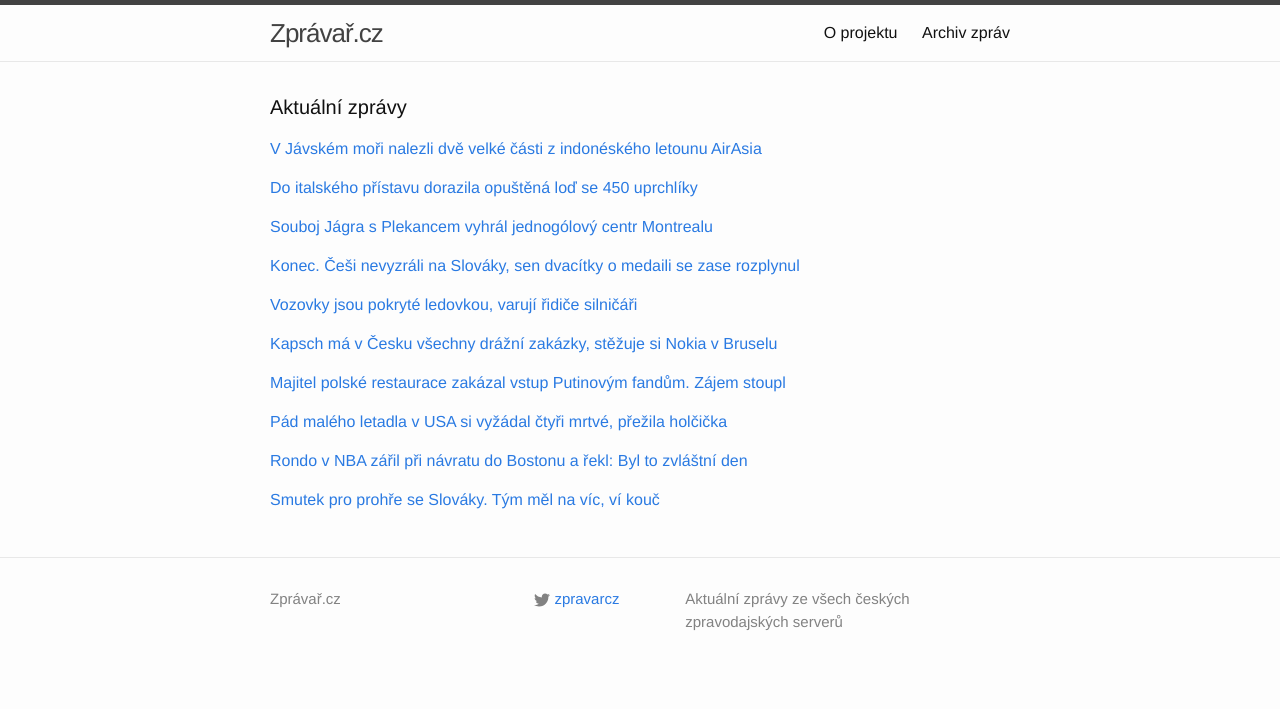
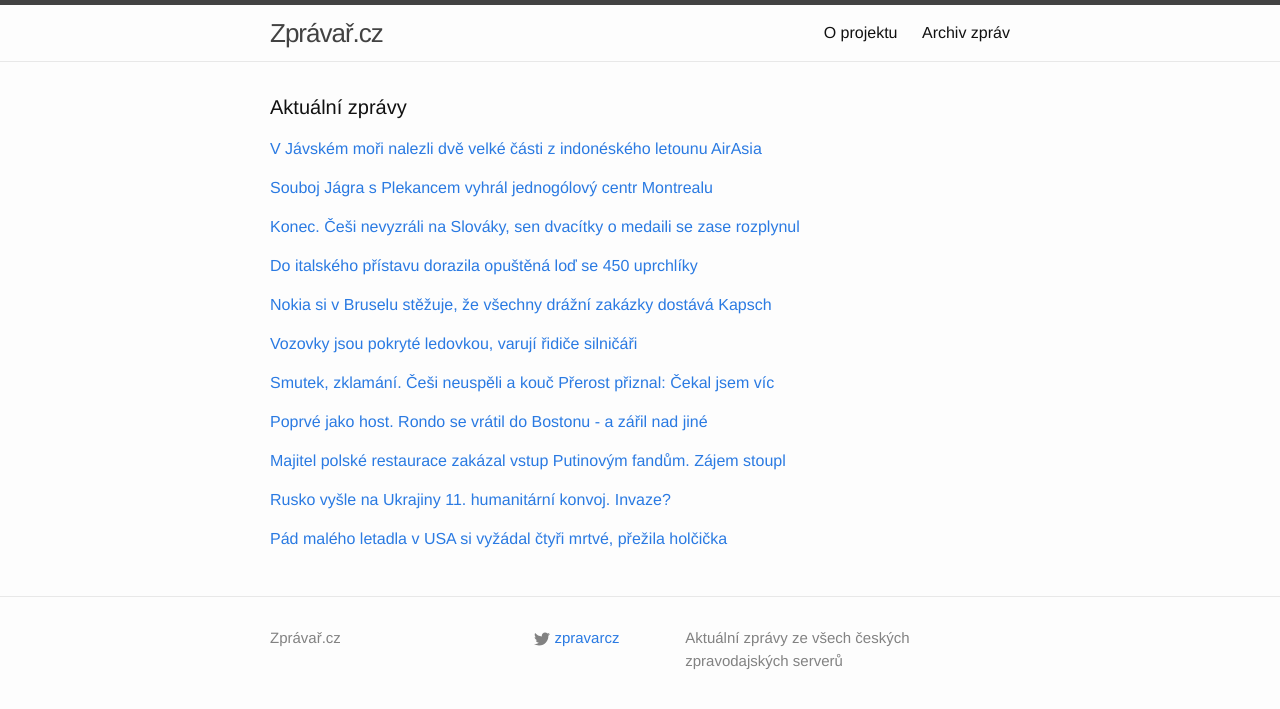
Before and after one commit to adliska/zpravar, a Jekyll site: the page built from index.html, in a window 1280 px wide. Shown: the top 709 px of the page. Built offline with Jekyll 4.4.1, drawn with Linux system fonts in a browser that asks for light colours.

Commit message:
zpravar news update

```diff
--- a/index.html
+++ b/index.html
@@ -22,8 +22,28 @@ layout: default
 <li><a href=http://zpravy.aktualne.cz/zahranici/v-mori-se-nasly-casti-zriceneho-letounu-vytahli-na-30-obeti/r~5163aeb6930d11e49f60002590604f2e/>V moři se našly části zříceného letounu, vytáhli na 30 obětí - zpravy.aktualne.cz</a></li>
 <li><a href=http://www.rozhlas.cz/_zprava/patraci-tymy-zrejme-nasly-dve-casti-indoneskeho-letounu-airasia--1439057>Pátrací týmy zřejmě našly dvě části indonéského letounu AirAsia - www.rozhlas.cz</a></li>
 </ul>
-</div><p><a href="javascript:;" onclick="toggle_visibility('zpravy1')">Do italského přístavu dorazila opuštěná loď se 450 uprchlíky</a></p>
+</div><p><a href="javascript:;" onclick="toggle_visibility('zpravy1')">Souboj Jágra s Plekancem vyhrál jednogólový centr Montrealu</a></p>
 <div id="zpravy1" style="display:none">
+<ul>
+<li><a href=http://www.tyden.cz/rubriky/sport/hokej/nhl/souboj-jagra-s-plekancem-vyhral-jednogolovy-centr-montrealu_328970.html>Souboj Jágra s Plekancem vyhrál jednogólový centr Montrealu - www.tyden.cz</a></li>
+<li><a href=http://www.rozhlas.cz/_zprava/hokejista-tomas-plekanec-pecetil-vyhru-montrealu-nad-new-jersey--1439060>Hokejista Tomáš Plekanec pečetil výhru Montrealu nad New Jersey - www.rozhlas.cz</a></li>
+<li><a href=http://www.sportovninoviny.cz/zpravy/plekancuv-gol-sebral-new-jersey-nadeji-na-bodovy-zisk/1164488>Plekancův gól sebral New Jersey naději na bodový zisk - www.sportovninoviny.cz</a></li>
+<li><a href=http://www.denik.cz/hokej/plekancuv-gol-sebral-new-jersey-nadeji-na-bodovy-zisk-20150103.html>Plekancův gól sebral New Jersey naději na bodový zisk - www.denik.cz</a></li>
+<li><a href=http://sport.aktualne.cz/jagr-a-spol-zase-ostrouhali-dorazil-je-plekancuv-gol/r~9ddaf7f0931111e4b6d20025900fea04/>Jágr a spol. zase ostrouhali, dorazil je Plekancův gól - sport.aktualne.cz</a></li>
+<li><a href=http://hokej.idnes.cz/plekanec-pojistil-vyhru-montrealu-dtw-/nhl.aspx?c=A150103_071623_nhl_Mkr>Plekanec pojistil výhru Montrealu v New Jersey, Jágr jednou asistoval - hokej.idnes.cz</a></li>
+</ul>
+</div><p><a href="javascript:;" onclick="toggle_visibility('zpravy2')">Konec. Češi nevyzráli na Slováky, sen dvacítky o medaili se zase rozplynul</a></p>
+<div id="zpravy2" style="display:none">
+<ul>
+<li><a href=http://www.denik.cz/hokej/konec-cesi-nevyzrali-na-slovaky-sen-dvacitky-o-medaili-se-zase-rozplynul-2015010.html>Konec. Češi nevyzráli na Slováky, sen dvacítky o medaili se zase rozplynul - www.denik.cz</a></li>
+<li><a href=http://sport.lidovky.cz/ceska-dvacitka-na-ms-konci-podlehla-ve-ctvrtfinale-sr-0-3-p1b-/hokej.aspx?c=A150103_034152_ln-sport-hokej_oka>Opět bez medaile. Hokejoví junioři prohráli na MS 0:3 se Slováky  - sport.lidovky.cz</a></li>
+<li><a href=http://www.tyden.cz/rubriky/sport/hokej/reprezentace/medaile-nebude-cesti-mladici-nestacili-na-slovaky_328965.html>Medaile nebude! Čeští mladíci nestačili na Slováky - www.tyden.cz</a></li>
+<li><a href=http://www.tyden.cz/rubriky/sport/hokej/reprezentace/cesti-mladici-konci-ve-ctvrtfinale-nestacili-na-slovaky_328965.html>Čeští mladíci končí! Ve čtvrtfinále nestačili na Slováky - www.tyden.cz</a></li>
+<li><a href=http://www.rozhlas.cz/_zprava/ceska-hokejova-dvacitka-na-ms-konci-ve-ctvrtfinale-podlehla-slovensku-03--1439043>Česká hokejová dvacítka na MS končí, ve čtvrtfinále podlehla Slovensku 0:3 - www.rozhlas.cz</a></li>
+<li><a href=http://www.sportovninoviny.cz/zpravy/dvacitka-na-ms-konci-podlehla-ve-ctvrtfinale-slovensku/1164243>Dvacítka na MS končí, podlehla ve čtvrtfinále Slovensku - www.sportovninoviny.cz</a></li>
+</ul>
+</div><p><a href="javascript:;" onclick="toggle_visibility('zpravy3')">Do italského přístavu dorazila opuštěná loď se 450 uprchlíky</a></p>
+<div id="zpravy3" style="display:none">
 <ul>
 <li><a href=http://echo24.cz/a/i9hMF>Do italského přístavu dorazila opuštěná loď se 450 uprchlíky - echo24.cz</a></li>
 <li><a href=http://www.novinky.cz/zahranicni/evropa/357722-italove-zachranili-dalsi-lod-duchu.html>Italové zachránili další „loď duchů“ - www.novinky.cz</a></li>
@@ -32,28 +52,17 @@ layout: default
 <li><a href=http://zpravy.idnes.cz/do-italskeho-pristavu-dorazila-opustena-lod-se-450-uprchliky-pq3-/zahranicni.aspx?c=A150103_072156_zahranicni_zt>Do italského přístavu dorazila opuštěná loď se 450 uprchlíky - zpravy.idnes.cz</a></li>
 <li><a href=http://www.ceskatelevize.cz/ct24/svet/296991-lod-duchu-dorazila-do-pristavu-na-palube-jsou-stovky-bezencu/>"Loď duchů" dorazila do přístavu, na palubě jsou stovky běženců - www.ceskatelevize.cz</a></li>
 </ul>
-</div><p><a href="javascript:;" onclick="toggle_visibility('zpravy2')">Souboj Jágra s Plekancem vyhrál jednogólový centr Montrealu</a></p>
-<div id="zpravy2" style="display:none">
+</div><p><a href="javascript:;" onclick="toggle_visibility('zpravy4')">Nokia si v Bruselu stěžuje, že všechny drážní zakázky dostává Kapsch</a></p>
+<div id="zpravy4" style="display:none">
 <ul>
-<li><a href=http://www.tyden.cz/rubriky/sport/hokej/nhl/souboj-jagra-s-plekancem-vyhral-jednogolovy-centr-montrealu_328970.html>Souboj Jágra s Plekancem vyhrál jednogólový centr Montrealu - www.tyden.cz</a></li>
-<li><a href=http://www.rozhlas.cz/_zprava/hokejista-tomas-plekanec-pecetil-vyhru-montrealu-nad-new-jersey--1439060>Hokejista Tomáš Plekanec pečetil výhru Montrealu nad New Jersey - www.rozhlas.cz</a></li>
-<li><a href=http://www.sportovninoviny.cz/zpravy/plekancuv-gol-sebral-new-jersey-nadeji-na-bodovy-zisk/1164488>Plekancův gól sebral New Jersey naději na bodový zisk - www.sportovninoviny.cz</a></li>
-<li><a href=http://www.denik.cz/hokej/plekancuv-gol-sebral-new-jersey-nadeji-na-bodovy-zisk-20150103.html>Plekancův gól sebral New Jersey naději na bodový zisk - www.denik.cz</a></li>
-<li><a href=http://sport.aktualne.cz/jagr-a-spol-zase-ostrouhali-dorazil-je-plekancuv-gol/r~9ddaf7f0931111e4b6d20025900fea04/>Jágr a spol. zase ostrouhali, dorazil je Plekancův gól - sport.aktualne.cz</a></li>
-<li><a href=http://hokej.idnes.cz/plekanec-pojistil-vyhru-montrealu-dtw-/nhl.aspx?c=A150103_071623_nhl_Mkr>Plekanec pojistil výhru Montrealu v New Jersey, Jágr jednou asistoval - hokej.idnes.cz</a></li>
+<li><a href=http://ekonomika.idnes.cz/stiznosti-nokia-na-to-ze-szdc-uprednostnuje-kapsch-fx5-/eko-doprava.aspx?c=A150103_2127969_eko-doprava_wlk>Nokia si v Bruselu stěžuje, že všechny drážní zakázky dostává Kapsch - ekonomika.idnes.cz</a></li>
+<li><a href=http://zpravy.e15.cz/byznys/doprava-a-logistika/kapsch-ma-v-cesku-vsechny-drazni-zakazky-stezuje-si-nokia-v-bruselu-1149639>Kapsch má v Česku všechny drážní zakázky, stěžuje si Nokia v Bruselu - zpravy.e15.cz</a></li>
+<li><a href=http://zpravy.e15.cz/byznys/doprava-a-logistika/vsechny-drazni-zakazky-v-cesku-ma-kapsch-stezuje-si-nokia-u-ek-1149639>Všechny drážní zakázky v Česku má Kapsch, stěžuje si Nokia u EK - zpravy.e15.cz</a></li>
+<li><a href=http://zpravy.aktualne.cz/domaci/nokia-si-v-bruselu-stezuje-ze-zakazky-v-cesku-vyhral-kapsch/r~7787cb34931411e4b98c002590604f2e/>Nokia si v Bruselu stěžuje, že zakázky v Česku vyhrál Kapsch - zpravy.aktualne.cz</a></li>
+<li><a href=http://www.financninoviny.cz/zpravodajstvi/zpravy/nokia-si-u-ek-stezuje-ze-vsechny-drazni-zakazky-ma-kapsch/1164481>Nokia si u EK stěžuje, že všechny drážní zakázky má Kapsch - www.financninoviny.cz</a></li>
 </ul>
-</div><p><a href="javascript:;" onclick="toggle_visibility('zpravy3')">Konec. Češi nevyzráli na Slováky, sen dvacítky o medaili se zase rozplynul</a></p>
-<div id="zpravy3" style="display:none">
-<ul>
-<li><a href=http://www.denik.cz/hokej/konec-cesi-nevyzrali-na-slovaky-sen-dvacitky-o-medaili-se-zase-rozplynul-2015010.html>Konec. Češi nevyzráli na Slováky, sen dvacítky o medaili se zase rozplynul - www.denik.cz</a></li>
-<li><a href=http://sport.lidovky.cz/ceska-dvacitka-na-ms-konci-podlehla-ve-ctvrtfinale-sr-0-3-p1b-/hokej.aspx?c=A150103_034152_ln-sport-hokej_oka>Opět bez medaile. Hokejoví junioři prohráli na MS 0:3 se Slováky  - sport.lidovky.cz</a></li>
-<li><a href=http://www.tyden.cz/rubriky/sport/hokej/reprezentace/medaile-nebude-cesti-mladici-nestacili-na-slovaky_328965.html>Medaile nebude! Čeští mladíci nestačili na Slováky - www.tyden.cz</a></li>
-<li><a href=http://www.tyden.cz/rubriky/sport/hokej/reprezentace/cesti-mladici-konci-ve-ctvrtfinale-nestacili-na-slovaky_328965.html>Čeští mladíci končí! Ve čtvrtfinále nestačili na Slováky - www.tyden.cz</a></li>
-<li><a href=http://www.rozhlas.cz/_zprava/ceska-hokejova-dvacitka-na-ms-konci-ve-ctvrtfinale-podlehla-slovensku-03--1439043>Česká hokejová dvacítka na MS končí, ve čtvrtfinále podlehla Slovensku 0:3 - www.rozhlas.cz</a></li>
-<li><a href=http://www.sportovninoviny.cz/zpravy/dvacitka-na-ms-konci-podlehla-ve-ctvrtfinale-slovensku/1164243>Dvacítka na MS končí, podlehla ve čtvrtfinále Slovensku - www.sportovninoviny.cz</a></li>
-</ul>
-</div><p><a href="javascript:;" onclick="toggle_visibility('zpravy4')">Vozovky jsou pokryté ledovkou, varují řidiče silničáři</a></p>
-<div id="zpravy4" style="display:none">
+</div><p><a href="javascript:;" onclick="toggle_visibility('zpravy5')">Vozovky jsou pokryté ledovkou, varují řidiče silničáři</a></p>
+<div id="zpravy5" style="display:none">
 <ul>
 <li><a href=http://zpravy.aktualne.cz/domaci/silnicari-varuji-na-severu-cech-pred-ledovkou/r~cbc83828931e11e498be002590604f2e/>Vozovky jsou pokryté ledovkou, varují řidiče silničáři - zpravy.aktualne.cz</a></li>
 <li><a href=http://zpravy.idnes.cz/silnice-jsou-misty-namrzle-dd9-/domaci.aspx?c=A150103_082441_domaci_zt>Silnice v Česku přes noc namrzaly. Místy leží zledovatělý sníh - zpravy.idnes.cz</a></li>
@@ -61,41 +70,42 @@ layout: default
 <li><a href=http://www.ceskenoviny.cz/zpravy/zpravy/na-silnicich-v-noci-misty-snezilo-jinde-silnice-namrzaly/1164492>Na silnicích v noci místy sněžilo, jinde silnice namrzaly - www.ceskenoviny.cz</a></li>
 <li><a href=http://www.denik.cz/z_domova/nektere-silnice-mohou-namrzat-silnicari-doporucuji-opatrnost-20150103.html>Některé silnice mohou namrzat. Silničáři doporučují opatrnost - www.denik.cz</a></li>
 </ul>
-</div><p><a href="javascript:;" onclick="toggle_visibility('zpravy5')">Kapsch má v Česku všechny drážní zakázky, stěžuje si Nokia v Bruselu</a></p>
-<div id="zpravy5" style="display:none">
+</div><p><a href="javascript:;" onclick="toggle_visibility('zpravy6')">Smutek, zklamání. Češi neuspěli a kouč Přerost přiznal: Čekal jsem víc</a></p>
+<div id="zpravy6" style="display:none">
 <ul>
-<li><a href=http://zpravy.e15.cz/byznys/doprava-a-logistika/kapsch-ma-v-cesku-vsechny-drazni-zakazky-stezuje-si-nokia-v-bruselu-1149639>Kapsch má v Česku všechny drážní zakázky, stěžuje si Nokia v Bruselu - zpravy.e15.cz</a></li>
-<li><a href=http://zpravy.e15.cz/byznys/doprava-a-logistika/vsechny-drazni-zakazky-v-cesku-ma-kapsch-stezuje-si-nokia-u-ek-1149639>Všechny drážní zakázky v Česku má Kapsch, stěžuje si Nokia u EK - zpravy.e15.cz</a></li>
-<li><a href=http://zpravy.aktualne.cz/domaci/nokia-si-v-bruselu-stezuje-ze-zakazky-v-cesku-vyhral-kapsch/r~7787cb34931411e4b98c002590604f2e/>Nokia si v Bruselu stěžuje, že zakázky v Česku vyhrál Kapsch - zpravy.aktualne.cz</a></li>
-<li><a href=http://www.financninoviny.cz/zpravodajstvi/zpravy/nokia-si-u-ek-stezuje-ze-vsechny-drazni-zakazky-ma-kapsch/1164481>Nokia si u EK stěžuje, že všechny drážní zakázky má Kapsch - www.financninoviny.cz</a></li>
+<li><a href=http://www.denik.cz/hokej/smutek-zklamani-cesi-neuspeli-a-kouc-prerost-priznal-cekal-jsem-vic-20150103.html>Smutek, zklamání. Češi neuspěli a kouč Přerost přiznal: Čekal jsem víc - www.denik.cz</a></li>
+<li><a href=http://www.tyden.cz/rubriky/sport/hokej/reprezentace/smutek-pro-prohre-se-slovaky-tym-mel-na-vic-vi-kouc_328971.html>Smutek pro prohře se Slováky. Tým měl na víc, ví kouč - www.tyden.cz</a></li>
+<li><a href=http://www.sportovninoviny.cz/zpravy/bez-golu-muzeme-tezko-neceho-dosahnout-smutni-hokejova-dvacitka/1164504>Bez gólu můžeme těžko něčeho dosáhnout, smutní hokejová dvacítka - www.sportovninoviny.cz</a></li>
+<li><a href=http://sport.aktualne.cz/zklamani-neuspech-prohra-se-slovaky-nebyla-smula-vi-hraci/r~b7a2872e931c11e490f70025900fea04/>Zklamání, neúspěch. Prohra se Slováky nebyla smůla, ví hráči - sport.aktualne.cz</a></li>
 </ul>
-</div><p><a href="javascript:;" onclick="toggle_visibility('zpravy6')">Majitel polské restaurace zakázal vstup Putinovým fandům. Zájem stoupl</a></p>
-<div id="zpravy6" style="display:none">
+</div><p><a href="javascript:;" onclick="toggle_visibility('zpravy7')">Poprvé jako host. Rondo se vrátil do Bostonu - a zářil nad jiné</a></p>
+<div id="zpravy7" style="display:none">
+<ul>
+<li><a href=http://sport.idnes.cz/nba-basketbal-denni-souhrn-dc7-/basket.aspx?c=A150103_101452_sport-basket_ten>Poprvé jako host. Rondo se vrátil do Bostonu - a zářil nad jiné - sport.idnes.cz</a></li>
+<li><a href=http://www.denik.cz/ostatni_sport/rondo-v-nba-zaril-pri-navratu-do-bostonu-a-rekl-byl-to-zvlastni-den-20150103.html>Rondo v NBA zářil při návratu do Bostonu a řekl: Byl to zvláštní den - www.denik.cz</a></li>
+<li><a href=http://sport.aktualne.cz/nba/r~5fdb90ee931711e49e4b0025900fea04/>Rondo v NBA zářil při návratu do Bostonu - sport.aktualne.cz</a></li>
+<li><a href=http://www.sportovninoviny.cz/zpravy/rondo-v-nba-zaril-pri-navratu-do-bostonu/1164529>Rondo v NBA zářil při návratu do Bostonu - www.sportovninoviny.cz</a></li>
+</ul>
+</div><p><a href="javascript:;" onclick="toggle_visibility('zpravy8')">Majitel polské restaurace zakázal vstup Putinovým fandům. Zájem stoupl</a></p>
+<div id="zpravy8" style="display:none">
 <ul>
 <li><a href=http://zahranicni.ihned.cz/evropa-slovensko/c1-63327560-majitel-polske-restaurace-zakazal-vstup-putinovym-fandum-zajem-stoupl>Majitel polské restaurace zakázal vstup Putinovým fandům. Zájem stoupl - zahranicni.ihned.cz</a></li>
 <li><a href=http://echo24.cz/a/wGHFb>Putinovcům nenaléváme, nařídil majitel restaurace. A uspěl - echo24.cz</a></li>
 <li><a href=http://www.tyden.cz/rubriky/zahranici/evropa/restaurace-zakazala-vstup-putinovym-fandum-zajem-stoupl_328967.html>Restaurace zakázala vstup Putinovým fandům. Zájem stoupl - www.tyden.cz</a></li>
 <li><a href=http://zpravy.aktualne.cz/zahranici/majitel-restaurace-zakazal-vstup-fandum-putina-zajem-stoupl/r~a1f250fe931111e4aff10025900fea04/>Majitel restaurace zakázal vstup fandům Putina. Zájem stoupl - zpravy.aktualne.cz</a></li>
 </ul>
-</div><p><a href="javascript:;" onclick="toggle_visibility('zpravy7')">Pád malého letadla v USA si vyžádal čtyři mrtvé, přežila holčička</a></p>
-<div id="zpravy7" style="display:none">
+</div><p><a href="javascript:;" onclick="toggle_visibility('zpravy9')">Rusko vyšle na Ukrajiny 11. humanitární konvoj. Invaze?</a></p>
+<div id="zpravy9" style="display:none">
+<ul>
+<li><a href=http://www.tyden.cz/rubriky/zahranici/rusko-a-okoli/rusko-vysle-na-ukrajiny-11-humanitarni-konvoj-invaze_328981.html>Rusko vyšle na Ukrajiny 11. humanitární konvoj. Invaze? - www.tyden.cz</a></li>
+<li><a href=http://zpravy.aktualne.cz/zahranici/zive-sobota-3-ledna-ukrajina-rusko-separatiste/r~8b53ffd48a7711e49e4b0025900fea04/>Živě: Rusko vyšle Ukrajinu další humanitární konvoj - zpravy.aktualne.cz</a></li>
+<li><a href=http://www.ceskenoviny.cz/zpravy/zpravy/rusko-vysle-na-vychod-ukrajiny-jiz-jedenacty-humanitarni-konvoj/1164527>Rusko vyšle na východ Ukrajiny již jedenáctý humanitární konvoj - www.ceskenoviny.cz</a></li>
+</ul>
+</div><p><a href="javascript:;" onclick="toggle_visibility('zpravy10')">Pád malého letadla v USA si vyžádal čtyři mrtvé, přežila holčička</a></p>
+<div id="zpravy10" style="display:none">
 <ul>
 <li><a href=http://www.ceskenoviny.cz/zpravy/zpravy/pad-maleho-letadla-v-usa-si-vyzadal-ctyri-mrtve-prezila-holcicka/1164485>Pád malého letadla v USA si vyžádal čtyři mrtvé, přežila holčička - www.ceskenoviny.cz</a></li>
 <li><a href=http://zpravy.aktualne.cz/zahranici/pad-letadla-si-vyzadal-ctyri-mrtve-sedmileta-divka-prezila/r~7e9b352c931511e4b98c002590604f2e/>Pád letadla si vyžadal čtyři mrtvé, sedmiletá dívka přežila - zpravy.aktualne.cz</a></li>
 <li><a href=http://www.novinky.cz/zahranicni/amerika/357718-pad-maleho-letadla-v-kentucky-prezila-sedmileta-holcicka-po-nehode-sla-domu.html>Pád malého letadla v Kentucky přežila sedmiletá holčička. Po nehodě šla domů - www.novinky.cz</a></li>
 </ul>
-</div><p><a href="javascript:;" onclick="toggle_visibility('zpravy8')">Rondo v NBA zářil při návratu do Bostonu a řekl: Byl to zvláštní den</a></p>
-<div id="zpravy8" style="display:none">
-<ul>
-<li><a href=http://www.denik.cz/ostatni_sport/rondo-v-nba-zaril-pri-navratu-do-bostonu-a-rekl-byl-to-zvlastni-den-20150103.html>Rondo v NBA zářil při návratu do Bostonu a řekl: Byl to zvláštní den - www.denik.cz</a></li>
-<li><a href=http://sport.aktualne.cz/nba/r~5fdb90ee931711e49e4b0025900fea04/>Rondo v NBA zářil při návratu do Bostonu - sport.aktualne.cz</a></li>
-<li><a href=http://www.sportovninoviny.cz/zpravy/rondo-v-nba-zaril-pri-navratu-do-bostonu/1164529>Rondo v NBA zářil při návratu do Bostonu - www.sportovninoviny.cz</a></li>
-</ul>
-</div><p><a href="javascript:;" onclick="toggle_visibility('zpravy9')">Smutek pro prohře se Slováky. Tým měl na víc, ví kouč</a></p>
-<div id="zpravy9" style="display:none">
-<ul>
-<li><a href=http://www.tyden.cz/rubriky/sport/hokej/reprezentace/smutek-pro-prohre-se-slovaky-tym-mel-na-vic-vi-kouc_328971.html>Smutek pro prohře se Slováky. Tým měl na víc, ví kouč - www.tyden.cz</a></li>
-<li><a href=http://www.sportovninoviny.cz/zpravy/bez-golu-muzeme-tezko-neceho-dosahnout-smutni-hokejova-dvacitka/1164504>Bez gólu můžeme těžko něčeho dosáhnout, smutní hokejová dvacítka - www.sportovninoviny.cz</a></li>
-<li><a href=http://sport.aktualne.cz/zklamani-neuspech-prohra-se-slovaky-nebyla-smula-vi-hraci/r~b7a2872e931c11e490f70025900fea04/>Zklamání, neúspěch. Prohra se Slováky nebyla smůla, ví hráči - sport.aktualne.cz</a></li>
-</ul>
 </div></div>
```
